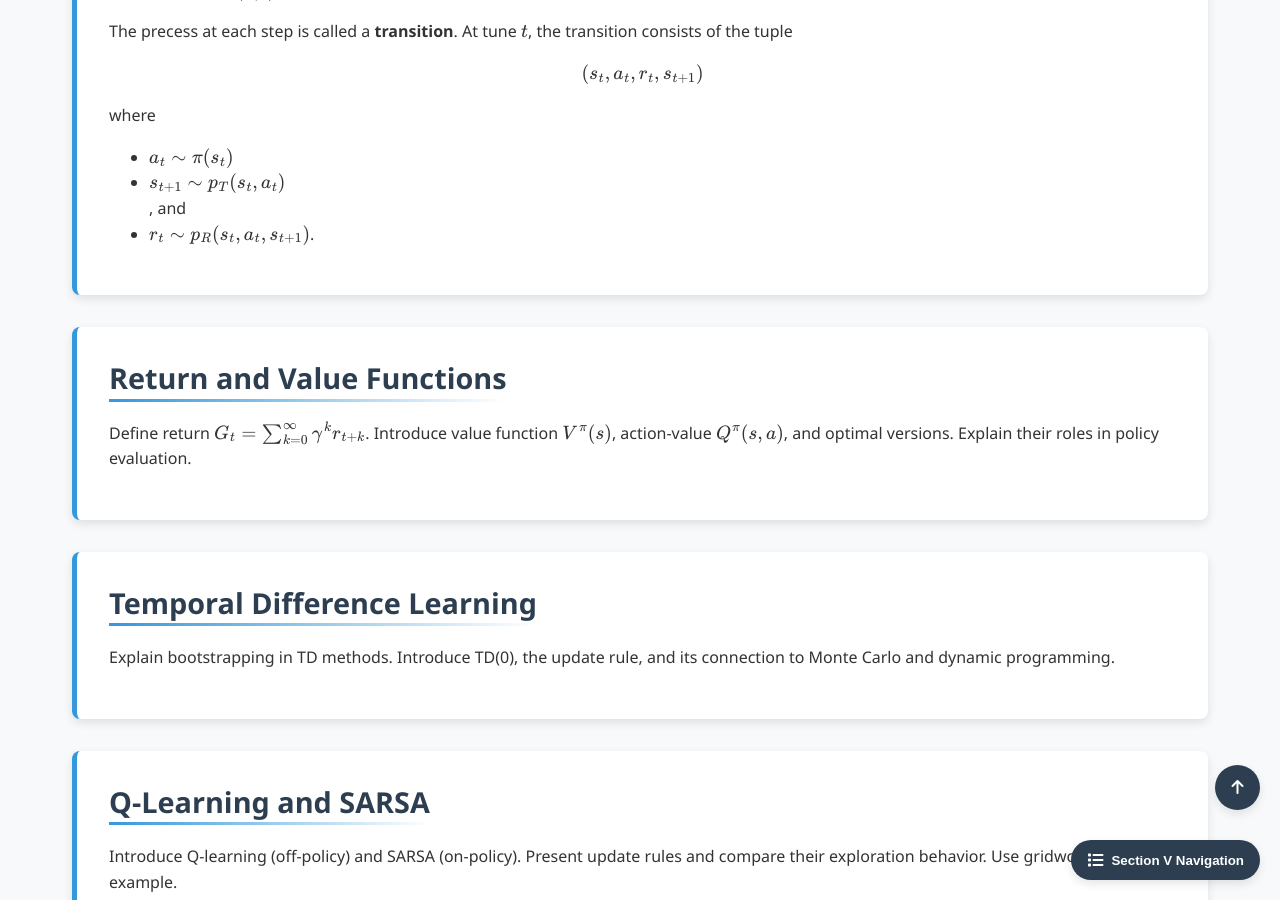
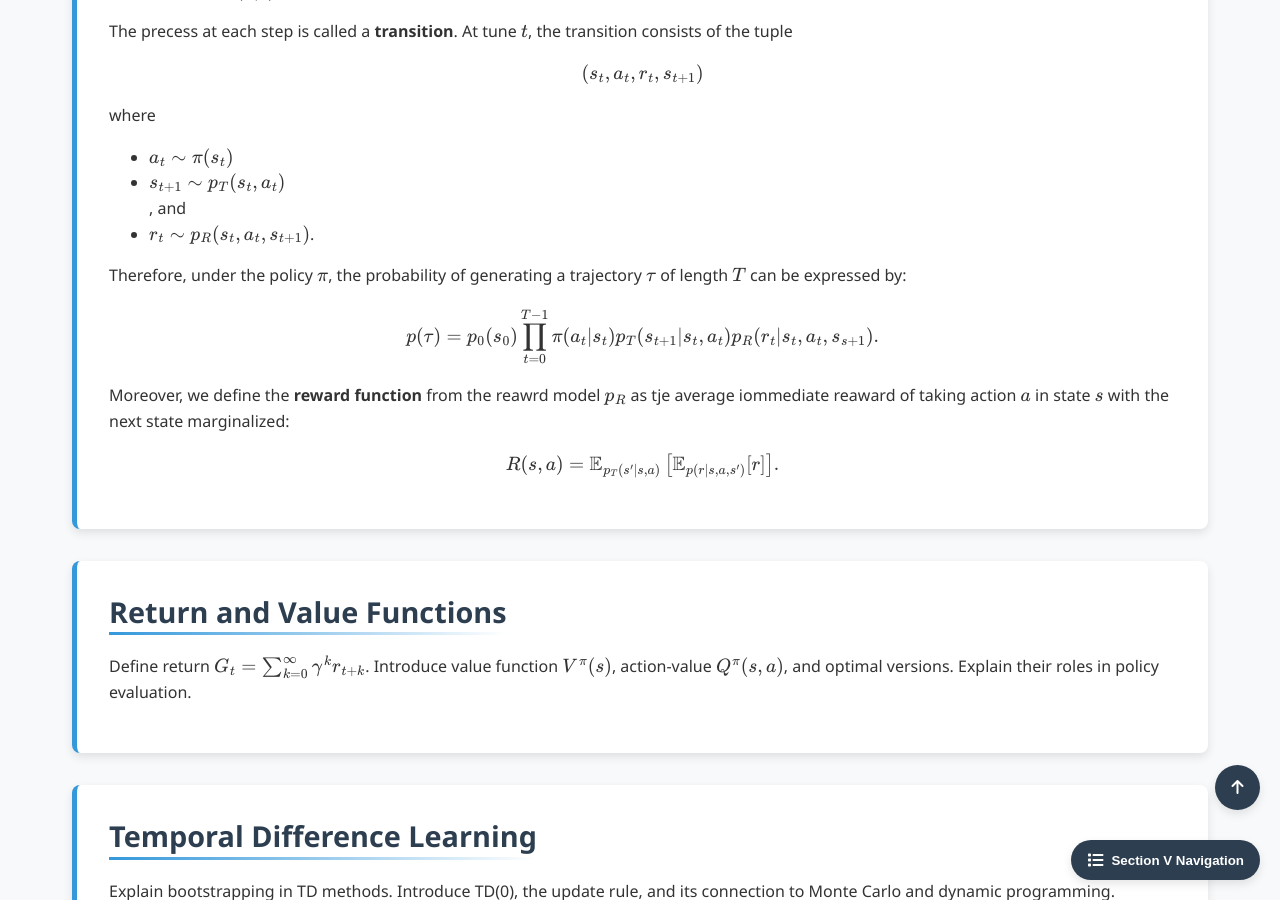
Before and after one commit to Yusukey01/yusukey01.github.io, a Jekyll site: the page built from Mathematics/Machine_learning/reinforcement.html, in a window 1280 px wide and 900 px high, scrolled down 2149 px. Built offline with Jekyll 4.4.1, drawn with Linux system fonts in a browser that asks for light colours.

Commit message:
updated V-10

```diff
--- a/Mathematics/Machine_learning/reinforcement.html
+++ b/Mathematics/Machine_learning/reinforcement.html
@@ -117,6 +117,18 @@ uses_python: false
                     <li>\(r_t \sim p_R(s_t, a_t, s_{t+1})\).</li>
                 </ul>
             </p>
+            <p>
+                Therefore, under the policy \(\pi\), the probability of generating a trajectory \(\mathbf{\tau}\) of length
+                \(T\) can be expressed by:
+                \[
+                p(\mathbf{\tau}) = p_0(s_0)\prod_{t = 0}^{T -1} \pi(a_t | s_t)p_T(s_{t+1}|s_t, a_t)p_R(r_t | s_t, a_t, s_{s+1}).
+                \]
+                Moreover, we define the <strong>reward function</strong> from the reawrd model \(p_R\) as tje average iommediate reaward of
+                taking action \(a\) in state \(s\) with the next state marginalized:
+                \[
+                R(s, a) = \mathbb{E}_{p_T(s' | s, a)} \left[\mathbb{E}_{p(r | s, a, s')}[r]\right].
+                \]
+            </p>
             </section>
 
            <section id="value-functions" class="section-content">
```
